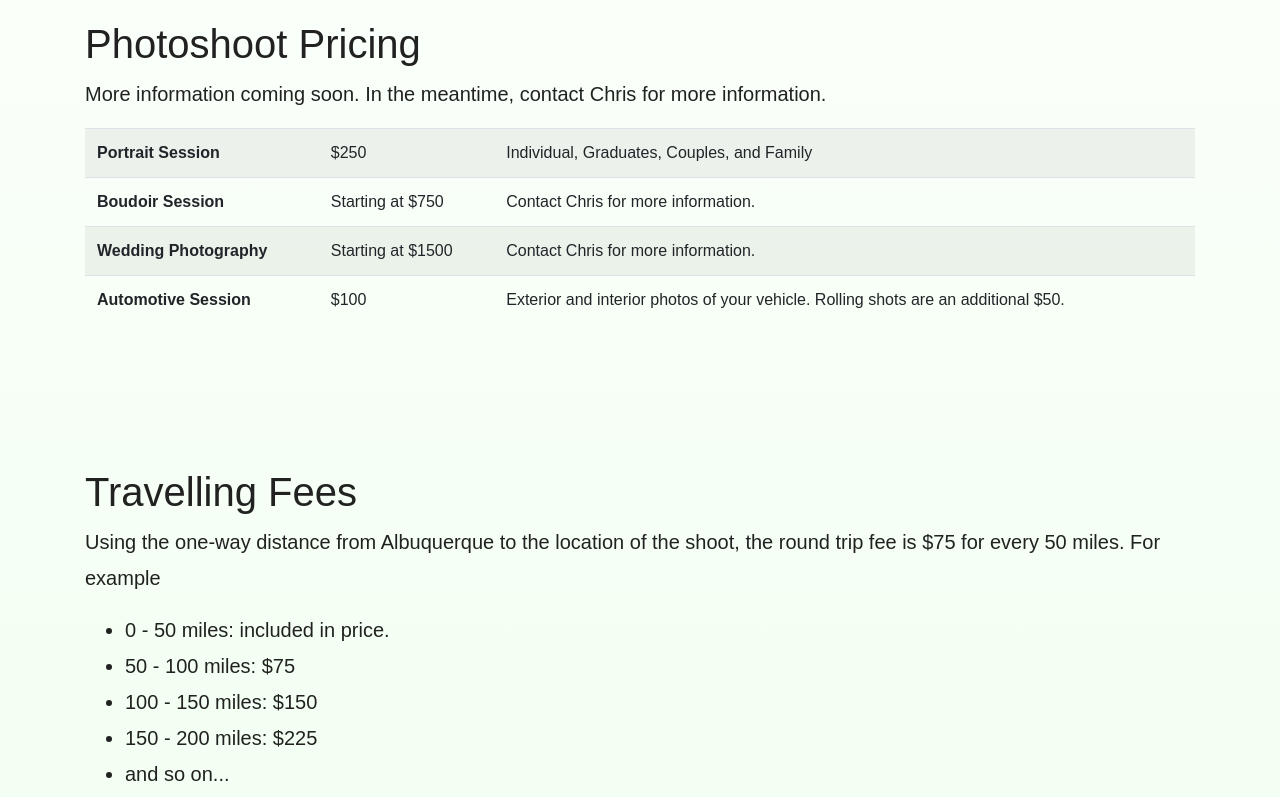
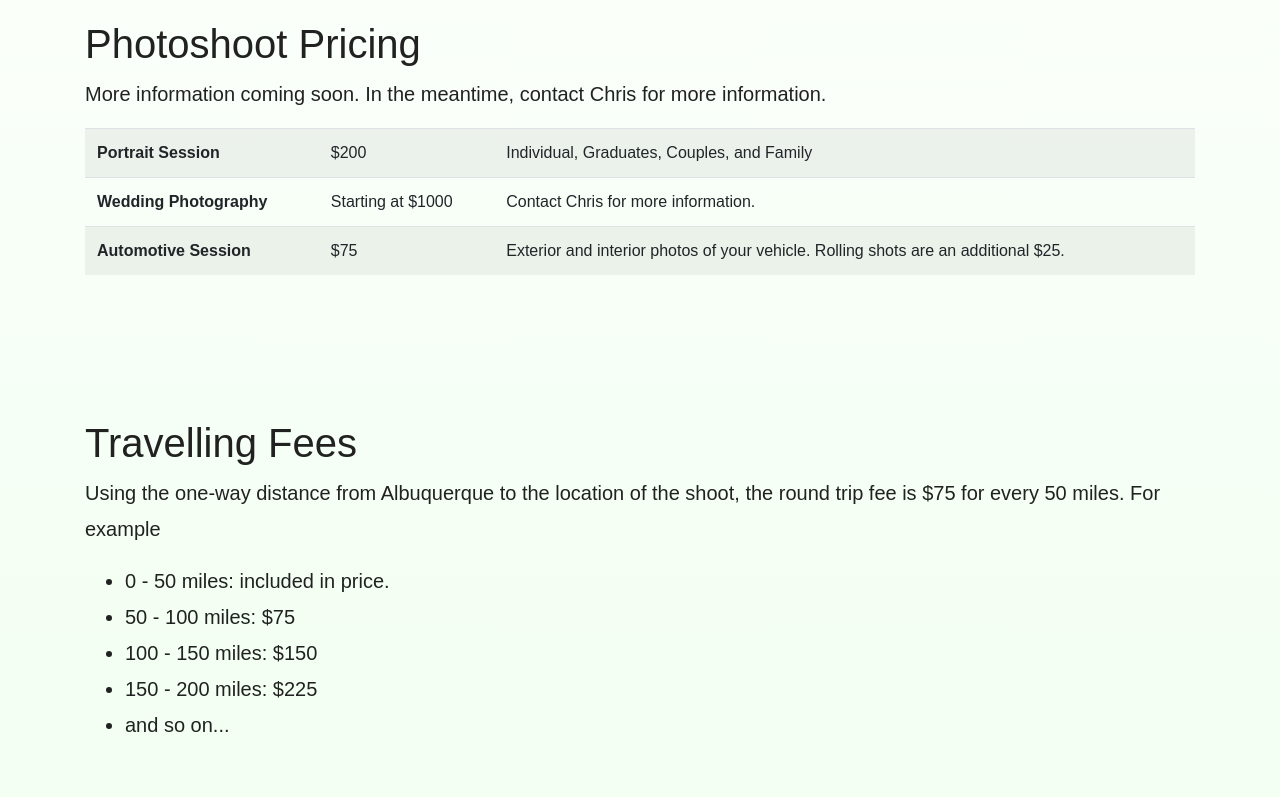
Before and after one commit to csalinas-dev/thischristography, a React (Create React App) app: page /pricing in a window 1280 px wide. Shown: the part 696-1493 px from the top of the page. Built offline with nearby package versions, Linux system fonts and the light colour scheme; no server answers; a web font is replaced by a local one.

Commit message:
content: add YT, change pricing

```diff
--- a/src/pages/Pricing/index.tsx
+++ b/src/pages/Pricing/index.tsx
@@ -34,23 +34,18 @@ const Pricing = () => (
         <tbody>
           <tr>
             <td>Portrait Session</td>
-            <td>$250</td>
+            <td>$200</td>
             <td>Individual, Graduates, Couples, and Family</td>
           </tr>
           <tr>
-            <td>Boudoir Session</td>
-            <td>Starting at $750</td>
-            <td>Contact Chris for more information.</td>
-          </tr>
-          <tr>
             <td>Wedding Photography</td>
-            <td>Starting at $1500</td>
+            <td>Starting at $1000</td>
             <td>Contact Chris for more information.</td>
           </tr>
           <tr>
             <td>Automotive Session</td>
-            <td>$100</td>
-            <td>Exterior and interior photos of your vehicle. Rolling shots are an additional $50.</td>
+            <td>$75</td>
+            <td>Exterior and interior photos of your vehicle. Rolling shots are an additional $25.</td>
           </tr>
         </tbody>
       </Table>
--- a/src/shared/data/socials.json
+++ b/src/shared/data/socials.json
@@ -24,6 +24,12 @@
     "icon": "fab fa-tiktok"
   },
   {
+    "id": "asdbaoijsndf",
+    "name": "YouTube",
+    "url": "https://www.youtube.com/channel/UCmTKhtqtJ_WFyb85W77XEeQ/",
+    "icon": "fab fa-youtube"
+  },
+  {
     "id": "pNjdZ7CKmJ6y",
     "name": "Facebook",
     "url": "https://www.facebook.com/ThisChristography",
```
